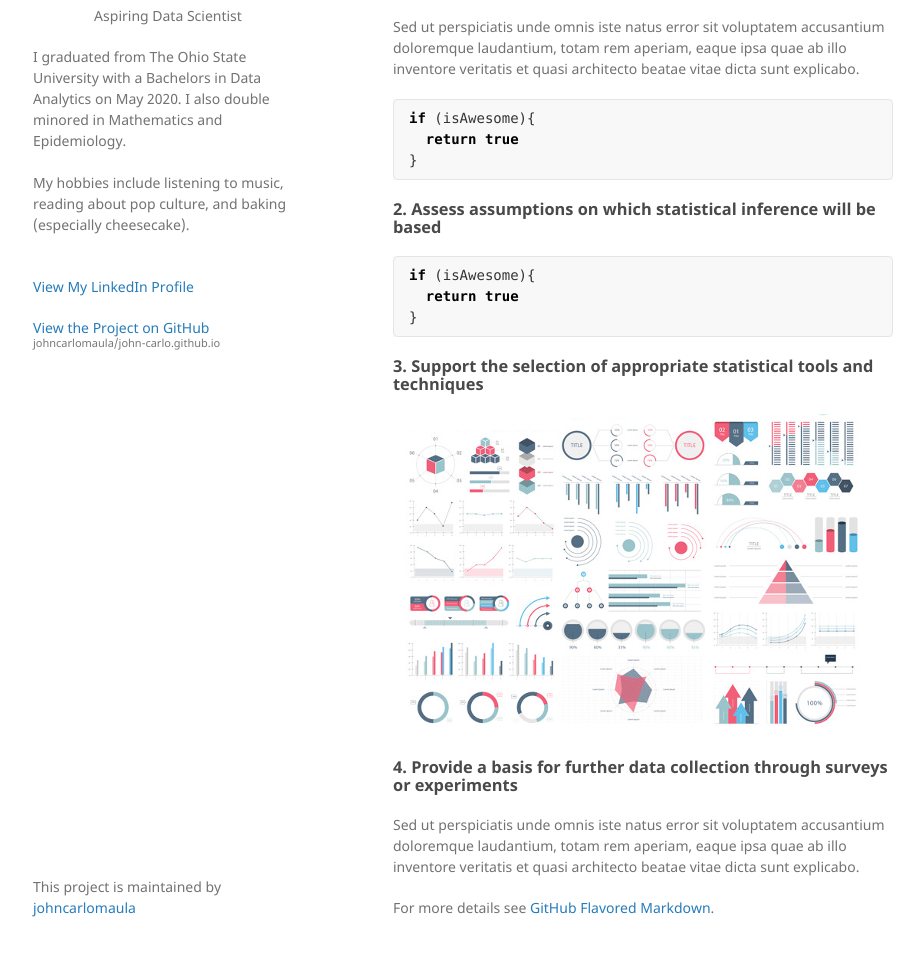
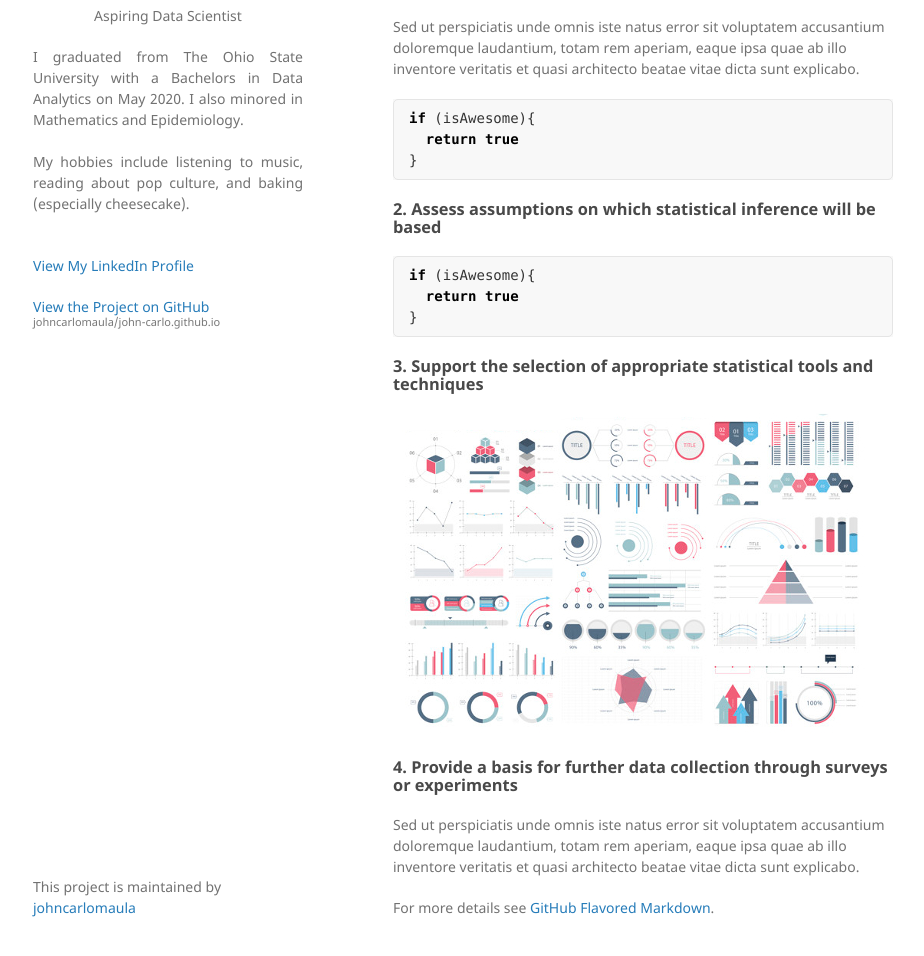
Before and after one commit to johncarlomaula/john-carlo.github.io, a Jekyll site: the page built from sample_page.md, in a window 1280 px wide and 1319 px high. Shown: the part 331-1287 px from the top of the window, without its empty margins (177-1101 px from the left). Built offline with Jekyll 4.4.1, drawn with Linux system fonts in a browser that asks for light colours; our own code applies the rules of GitHub Pages for plain Markdown files.

Commit message:
Update _config.yml

```diff
--- a/_config.yml
+++ b/_config.yml
@@ -5,8 +5,8 @@ logo: "/images/profile.png?raw=true"
 description:
   <p align="center"> Aspiring Data Scientist </p>
 
-  <p>
-  I graduated from The Ohio State University with a Bachelors in Data Analytics on May 2020. I also double minored in Mathematics and Epidemiology.
+  <p align="justify">
+  I graduated from The Ohio State University with a Bachelors in Data Analytics on May 2020. I also minored in Mathematics and Epidemiology.
   <br><br>
   My hobbies include listening to music, reading about pop culture, and baking (especially cheesecake).
   <br><br>
```
